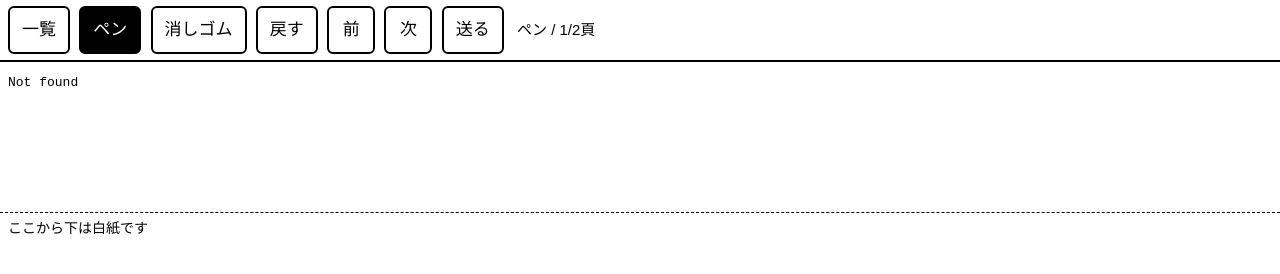
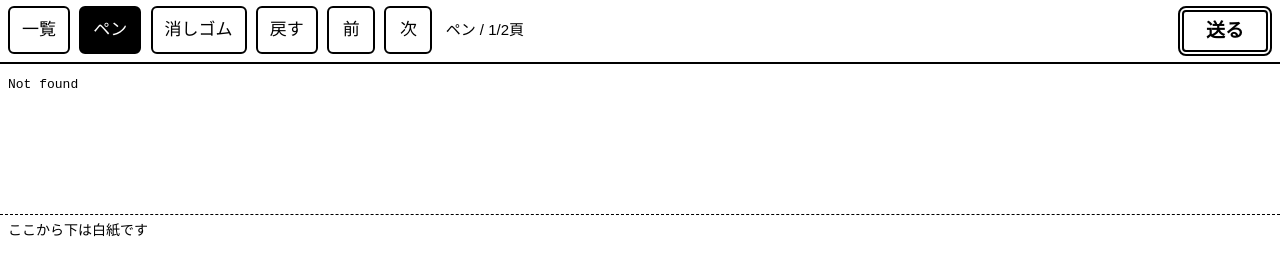
Before and after one commit to motemen/scribe-loop, a website: page public/reader.html in a window 1280 px wide. Drawn offline with Linux system fonts and the light colour scheme; no server answers; files whose address does not match are found by name.

Commit message:
Set the send button apart at the top right with a double border
Co-Authored-By: Claude Opus 5.5 <noreply@anthropic.com>
Claude-Session: https://claude.ai/code/session_014Vf4Bp4AKzqXDYs5mzissi

```diff
--- a/public/reader.html
+++ b/public/reader.html
@@ -9,15 +9,20 @@
 <body>
 <div id="toolbar">
   <span id="title"></span>
+  <div class="row">
+    <div class="tools">
       <button type="button" id="homeBtn">一覧</button>
       <button type="button" id="penBtn" class="active">ペン</button>
       <button type="button" id="eraserBtn">消しゴム</button>
       <button type="button" id="undoBtn">戻す</button>
       <button type="button" id="prevBtn">前</button>
       <button type="button" id="nextBtn">次</button>
-  <button type="button" id="sendBtn">送る</button>
       <button type="button" id="replyBtn" style="display:none">返信を読む</button>
       <span id="status"></span>
+    </div>
+    <!-- 「送る」はほかのボタンと用途が違うので、右端に離して目立たせる -->
+    <button type="button" id="sendBtn">送る</button>
+  </div>
 </div>
 <div id="viewport">
   <div id="surface">
--- a/public/style.css
+++ b/public/style.css
@@ -38,6 +38,18 @@ button[disabled] { border-style: dashed; color: #777; }
 
 /* 書き込みの画面 */
 #toolbar { padding: 6px 8px 2px; border-bottom: 2px solid #000; }
+#toolbar .row { display: -webkit-box; display: -webkit-flex; display: flex; -webkit-box-align: start; -webkit-align-items: flex-start; align-items: flex-start; }
+#toolbar .tools { -webkit-box-flex: 1; -webkit-flex: 1 1 auto; flex: 1 1 auto; min-width: 0; }
+#sendBtn {
+  -webkit-flex: 0 0 auto;
+  flex: 0 0 auto;
+  margin: 0 0 4px 12px;
+  padding: 4px 22px;
+  border: 6px double #000;
+  border-radius: 8px;
+  font-weight: bold;
+  font-size: 19px;
+}
 #title { font-size: 15px; display: block; white-space: nowrap; overflow: hidden; text-overflow: ellipsis; }
 #status { font-size: 15px; display: inline-block; vertical-align: middle; margin-left: 4px; }
 #viewport { position: relative; overflow: hidden; }
```
Lines whose indentation alone changed are shown as unchanged.
